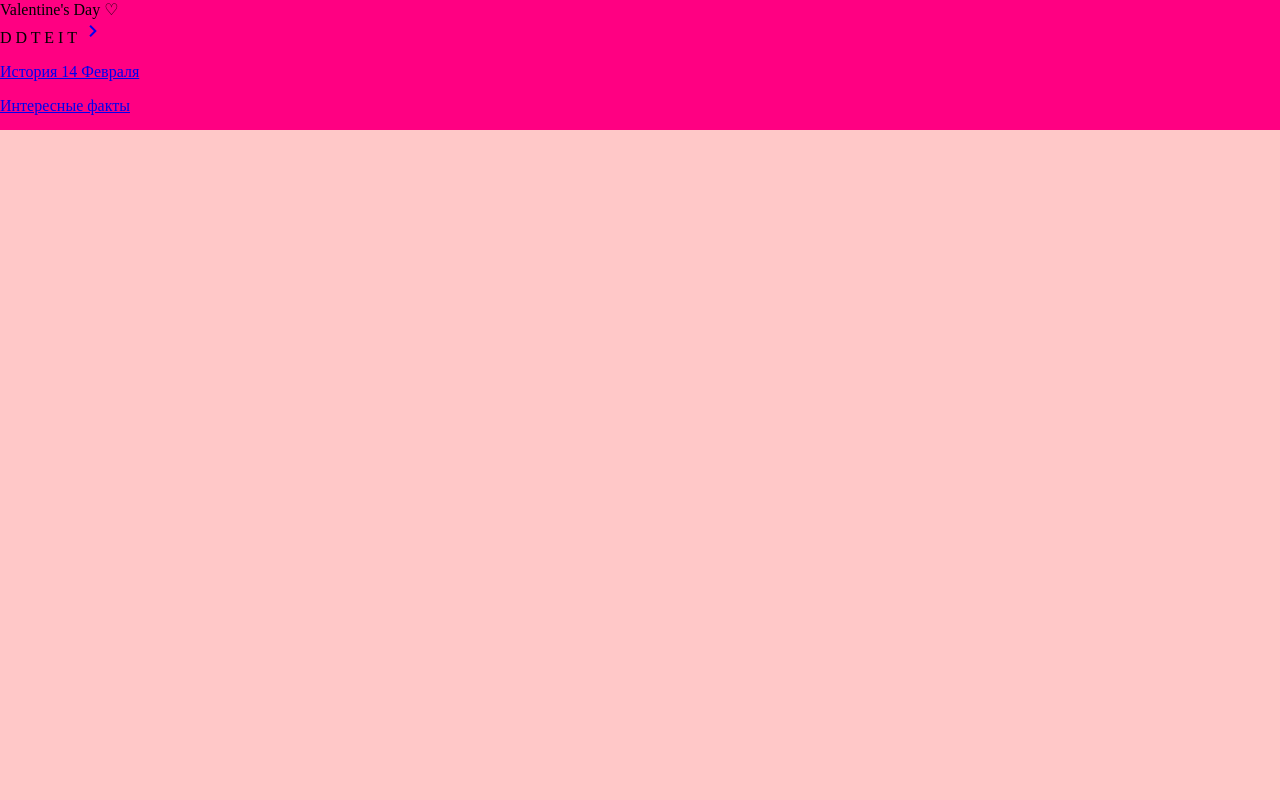
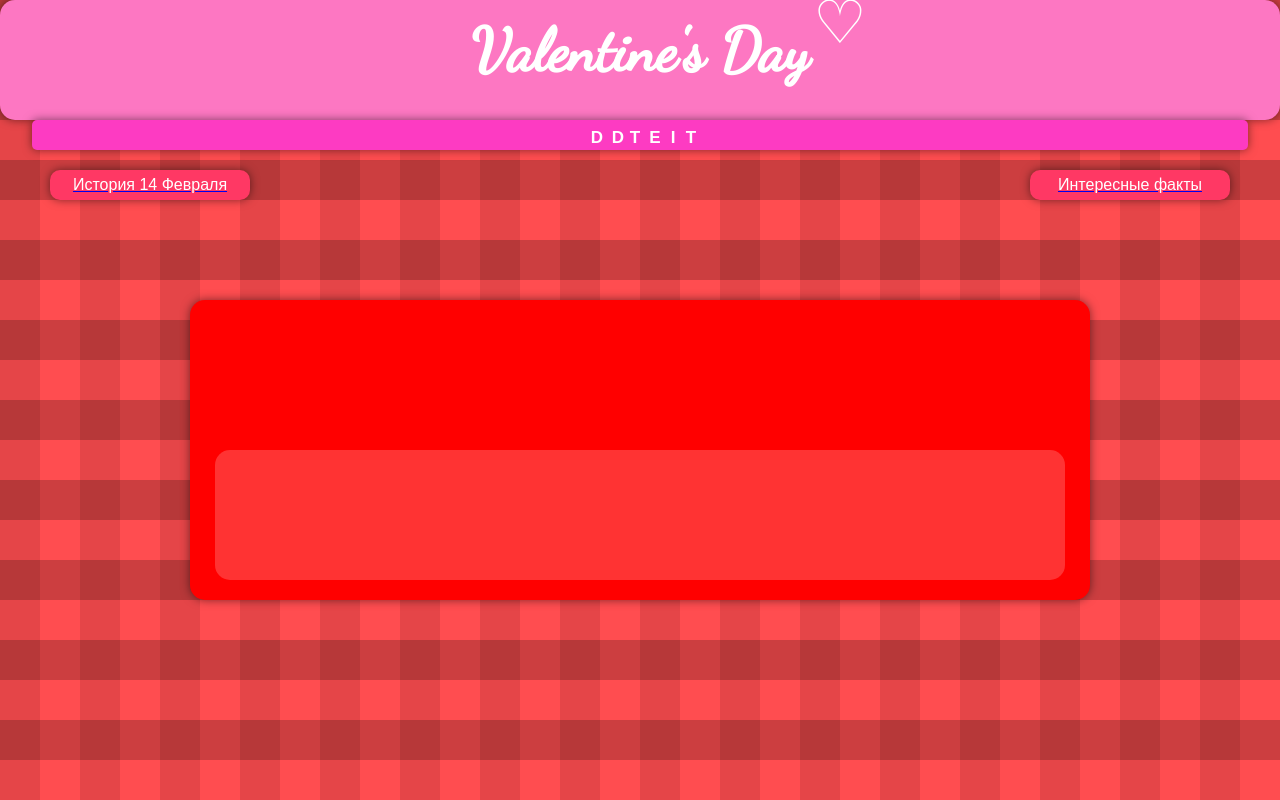
Before and after one commit to LimeDF/The-14th-of-February, a plain HTML site: page index.html in a window 1280 px wide. Drawn offline with nearby package versions, Linux system fonts and the light colour scheme; a web font is replaced by a local one.

Commit message:
Update style.css

```diff
--- a/style.css
+++ b/style.css
@@ -1,215 +1,235 @@
 body{
-
-	padding: 0;	margin: 0;
-
-	background: #FFC8C8;
-
-	transition: 1.5s;
+  display: flex;
+  align-items: center;
+  justify-content: center;
+  padding: 0;
+  margin: 0;
+  height: 100%;
+  width: 100%;
+  background-color: #FF4D50;
+  background-size: 80px 80px;
+  background-image: -webkit-linear-gradient(0deg,rgba(0,0,0,0.1) 50%, transparent 50%),
+  -webkit-linear-gradient(rgba(0,0,0,0.2) 50%, transparent 50%);
+  transition: 1.5s;/*время перехода тела*/
 
 }
-
-#headerBlock{
-
-	background: #FF0082;
-
+#headerBlock{ /*шапка*/
+  background: #FD77C2;
   position: absolute;
-
   top: 0px;
-
   left: 0px;
-
-	height: 130px;
-
+  height: 120px;
   width: 100%;
-
   animation-name: A1;
-
   animation-duration: 2s;
-
+  border-radius: 15px;
+  box-shadow: 0 0 10px rgba(0,0,0,0.5);
+}
+@keyframes A1 { /*анимация появления шапки*/
+  0%{background: transparent;}
+  100%{background: #FD77C2;}
+}
+.logoDay{
+  position: relative;
+  top: 15px;
+  display: flex;
+  font-weight: bold; /*толстый шрифт*/
+  flex-flow: column; /*что это ?*/
+  align-items: center;
+  text-align: center;
+  color: #FFFFFF;
+  font-size: 60px;
+  animation-name: At;
+  animation-duration: 1.8s;
+  box-sizing: border-box;
+  font-family: 'Dancing Script', cursive;
+  user-select: none;
+}
+@keyframes At {  /* анимация текста */
+  0%{
+    color: transparent;
+    top: -100px;
+  }
+  100%{
+    color: #FFFFFF;
+    top: 15px;
+  }
+}
+.heart{
+  position: relative;
+  top: -100px;
+  left: 200px;
+  color: #FFFFFF;
+  font-size: 60px;
+  font-family: 'Sriracha', cursive;
+  user-select: none;
+  animation-duration: 2s;
+}
+footer {
+  width: 100%;
+  height: 100%;
+  display: table;
+  background: #FD77C2;
 }
 
-@keyframes A1 {
 
-  0%{background: transparent;}
-
-  100%{background: #FF0082;}
-
-}
-
-.top{
-
-	text-align: center;
-
-	color: #FFFFFF;
-
-	font-size: 20px;
-
-	font-family: 'Sriracha', cursive;
-
-	user-select: none;
-
-	animation-name: At;
-
-  animation-duration: 2s;
-
-}
-
-.heart1, .heart2{
-
+.Block2 {
+  height: 30px;
+  width: 95%;
+  left: 2.5%;
+  border-radius: 5px;
   position: absolute;
-
-	top: 20px;
-
-	color: #FFFFFF;
-
-	font-size: 30px;
-
-	font-family: 'Sriracha', cursive;
-
-	user-select: none;
-
-	animation-name: At;
-
-  animation-duration: 2s;
-
-}
-
-.heart1{left: 5%}
-
-.heart2{right: 5%}
-
-#textbox{
-
-	background: #F09191;
-
-	position: absolute;
-
-	top: 130px;
-
-	left: 0px;
-
-	height: 80px;
-
-	width: 100%;
-
+  top: 120px;
+  box-shadow: 0 0 10px rgba(0,0,0,0.5);
+  background-color: #FD3BC2;
   animation-name: A2;
-
-  animation-duration: 3s;
-
+  animation-duration: 0.7s;
+  animation-timing-function: ease-out;
+  animation-delay: 0;
+  animation-direction: alternate;
+  animation-iteration-count: 1;
+  animation-play-state: running;
+  z-index: 1;
 }
 
 @keyframes A2 {
+  0% {
+    background-color: transparent;
+    height: 0px;
+    width: 100%;
+    border-radius: 0%;
+  }
+  100% {
+   background-color: #FD3BC2;
+   height: 30px;
+   width: 100%;
+   border-radius: 3%
+  }
+}
+.logoT{
+    transition: 2s;
+    transform: 2s;
+}
+.logoT1, .logoT2, .logoT3, .logoT4, .logoT5, .logoT6{
+  position: absolute;
+  height: 20px;
+  width: 100%;
+  top: 8px;
 
-  0%{background: transparent;}
+  font-weight: bold;
 
-  100%{background: #F09191;}
-
+  align-items: center;
+  text-align: center;
+  color: #FFFFFF;
+  font-size: 17px;
+  box-sizing: border-box;
+  user-select: none;
+  transition: 2s;
+  transform: 2s;
+  animation-name: A3;
+  font-family: 'Arimo', sans-serif;
+  z-index: 1;
+}
+.logoT1{left: -43px;}
+.logoT2{left: -22px;}
+.logoT3{left:  -5px;}
+.logoT4{left: 15px;}
+.logoT5{left: 33px;}
+.logoT6{left: 51px;}
+@keyframes A3 {
+  0% {color: transparent;}
+  100% {color: #FFFFFF}
+}
+.material-icons{
+    color: transparent;
+    font-size: 26px;
+    position: absolute;
+    top: 0px;
+    right: 0px;
+    transform: rotate(90deg);
+    transition: 2s;
+    transform: 2s;
+}
+.a{
+    position: absolute;
+    top: 3px;
+    right: 120px;
+    height: 20px;
+    width: 20px;
+}
+.his, .fac{
+  background: #FF3864;
+  position: absolute;
+  top: 170px;
+  height: 30px;
+  width: 200px;
+  animation-duration: 2s;
+  border-radius: 10px;
+  box-shadow: 0 0 10px rgba(0,0,0,0.5);
+}
+.his{
+    left: 50px;
+    animation-name: A4-1;
+}
+@keyframes A4-1 {
+  0% {
+    background-color: transparent;
+    left: -150px;
+  }
+  100% {
+    background-color: #FF3864;
+    left: 50px;
+  }
+}
+.fac{
+    right: 50px;
+    animation-name: A4-2;
+}
+@keyframes A4-2 {
+  0% {
+    background-color: transparent;
+    right: -150px;
+  }
+  100% {
+    background-color: #FF3864;
+    right: 50px;
+  }
+}
+.link{
+    position: relative;
+    top: -10px;
+    color: #FFFFFF;
+    text-align: center;
+    animation-duration: 2s;
+    font-family: 'Arimo', sans-serif;
+    animation-name: A4-3;
+}
+@keyframes A4-3 {
+  0% {color: transparent;}
+  100% {color: #FFFFFF}
 }
 
-.titleDescription, .titleDescription2{
 
+#bl1{
+  background: #FF0000;
+  position: absolute;
+  top: 300px;
+  margin-left: auto;
+  margin-right: auto;
+  height: 300px;
+  width: 900px;
+  border-radius: 15px;
+  box-shadow: 0 0 10px rgba(0,0,0,0.5);
+}
+.sp1{
+  background: #FF3333;
+  color: #000000;
   position: relative;
-
-	text-align: center;
-
-	color: #FFFFFF;
-
-	font-family: 'Sriracha', cursive;
-
-	user-select: none;
-
-	animation-name: At;
-
-  animation-duration: 3s;
-
+  top: 150px;
+  margin-left: auto;
+  margin-right: auto;
+  height: 130px;
+  width: 850px;
+  border-radius: 15px;
+  z-index: 1;
 }
-
-.titleDescription{
-
-	top: -10px;
-
-	font-size: 23px;
-
-}
-
-.titleDescription2{
-
-	top: -30px;
-
-	font-size: 18px;
-
-}
-
-#nameT{
-
-	background: #F0BEBE;
-
-	position: absolute;
-
-	top: 210px;
-
-	left: 0px;
-
-	height: 30px;
-
-	width: 100%;
-
-	animation-name: A3;
-
-  animation-duration: 4s;
-
-}
-
-@keyframes A3 {
-
-  0%{background: transparent;}
-
-  100%{background: #F0BEBE;}
-
-}
-
-.tln{
-
-	top: -15px;
-
-	position: relative;
-
-	text-align: center;
-
-	color: #FFFFFF;
-
-	font-size: 20px;
-
-  font-family: 'Nunito Sans', sans-serif;
-
-	user-select: none;
-
-	animation-name: At;
-
-  animation-duration: 4s;
-
-}
-
-@keyframes At {
-
-  0%{color: transparent;}
-
-  100%{color: #FFFFFF;}
-
-}
-
-.historyHoliday{
-
-	background: #FF0082;
-
-	position: absolute;
-
-	top: 550px;
-
-	left: 0px;
-
-	height: 130px;
-
-	width: 100%;
-
-}
```
Lines whose indentation alone changed are shown as unchanged.
